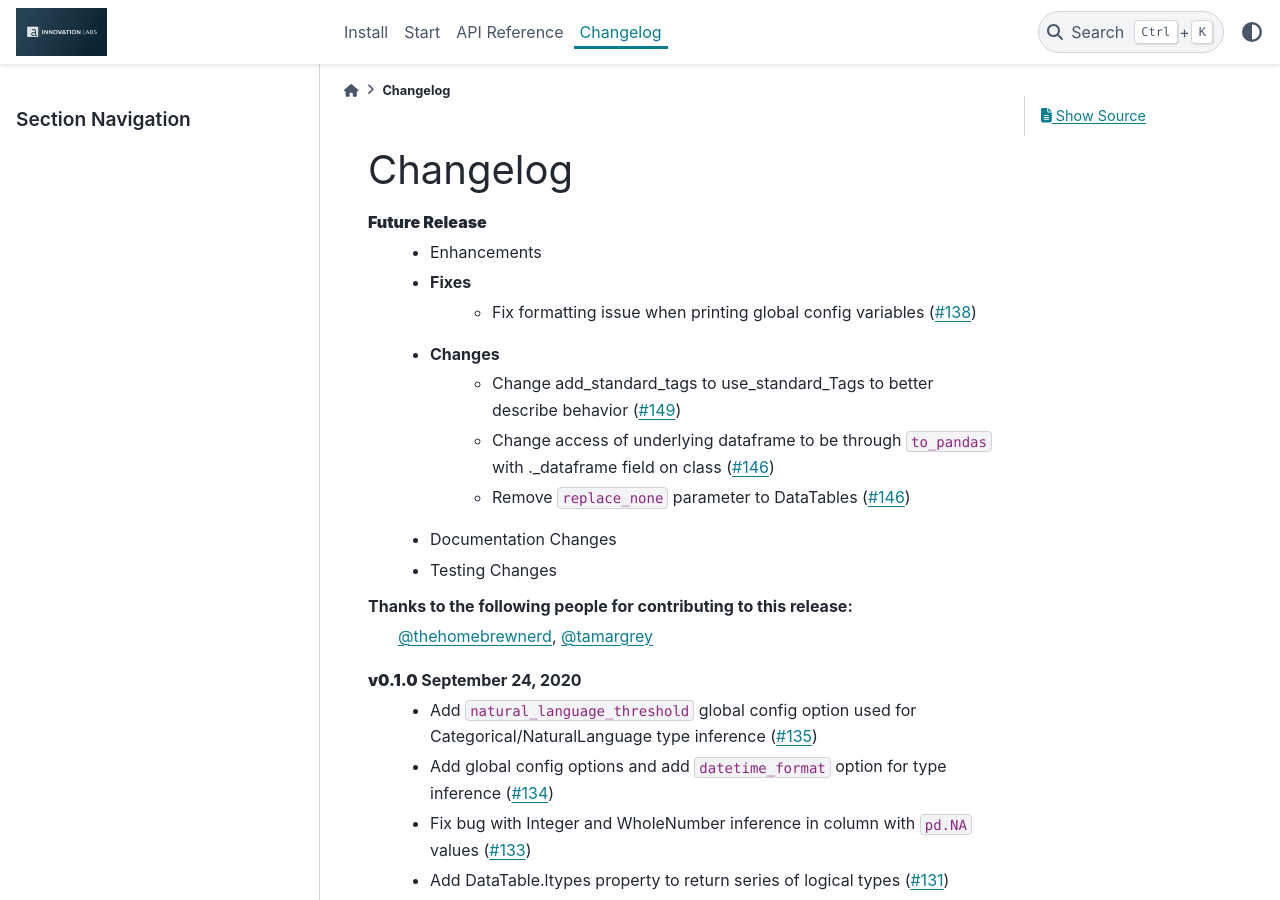
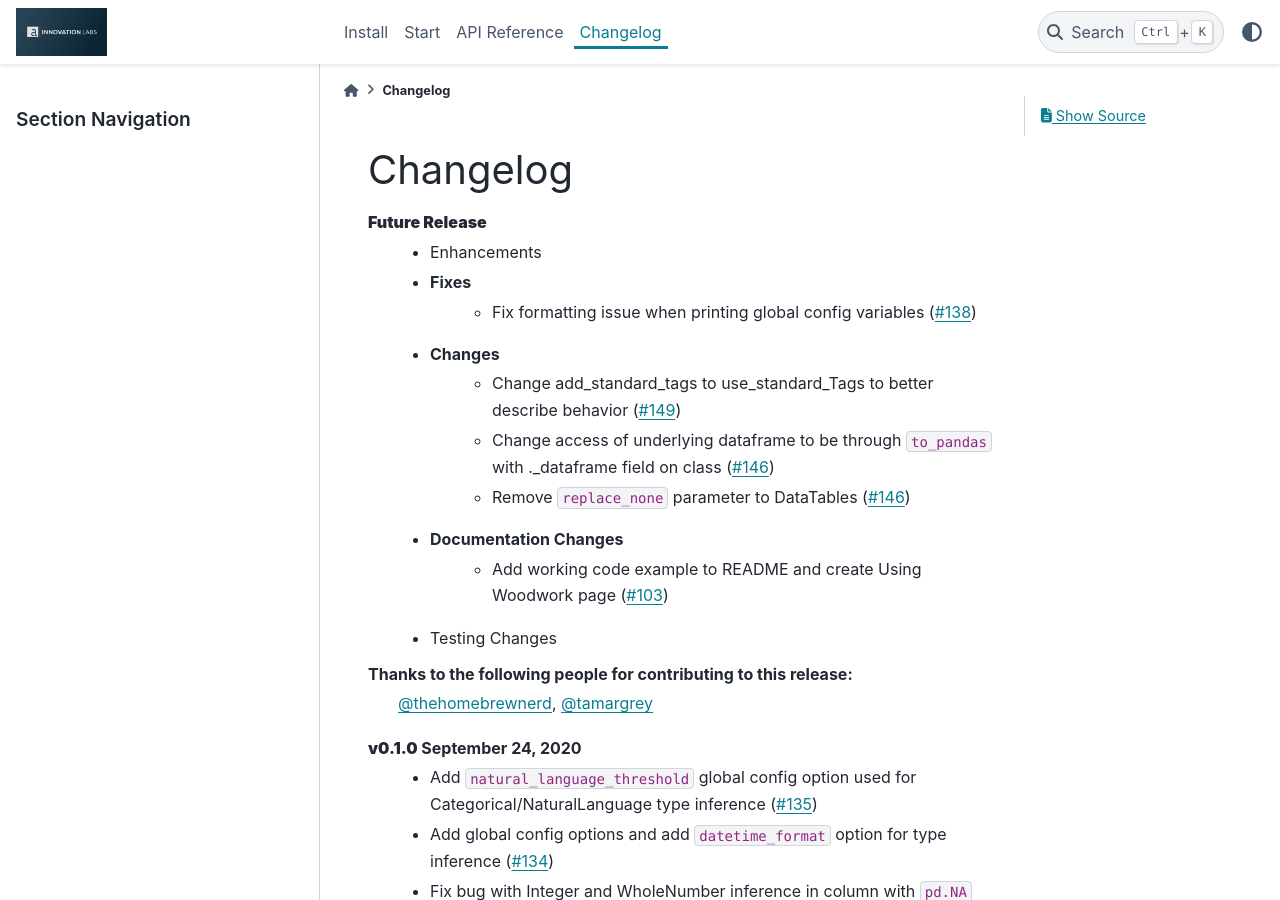
Before and after one commit to alteryx/woodwork, a Sphinx documentation site: the page built from docs/source/changelog.rst, in a window 1280 px wide and 900 px high. Built offline with Sphinx 7.4.7 and the PyData theme 0.15.4, drawn with Linux system fonts in a browser that asks for light colours; comment, search, counter and statistics services are not loaded.

Commit message:
update changelog.rst

```diff
--- a/docs/source/changelog.rst
+++ b/docs/source/changelog.rst
@@ -10,8 +10,8 @@
         * Change add_standard_tags to use_standard_Tags to better describe behavior (:pr:`149`)
         * Change access of underlying dataframe to be through ``to_pandas`` with ._dataframe field on class (:pr:`146`)
         * Remove ``replace_none`` parameter to DataTables (:pr:`146`)
-
     * Documentation Changes
+        * Add working code example to README and create Using Woodwork page (:pr:`103`)
     * Testing Changes
 
 Thanks to the following people for contributing to this release:
```
